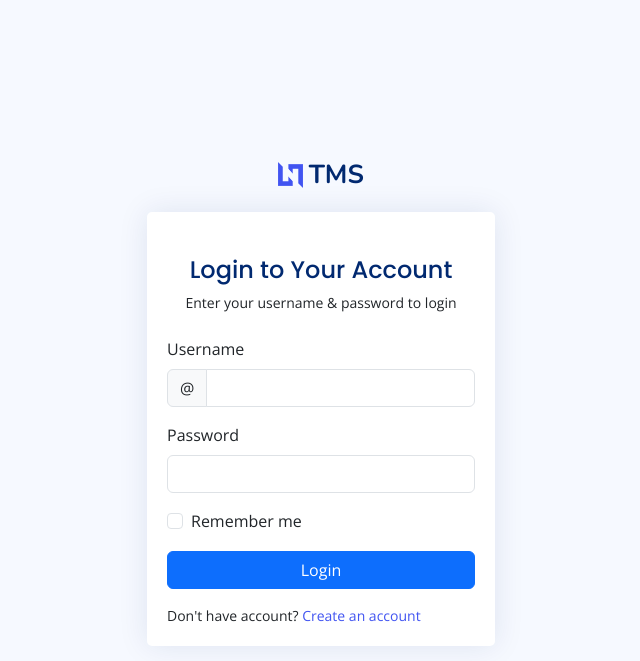
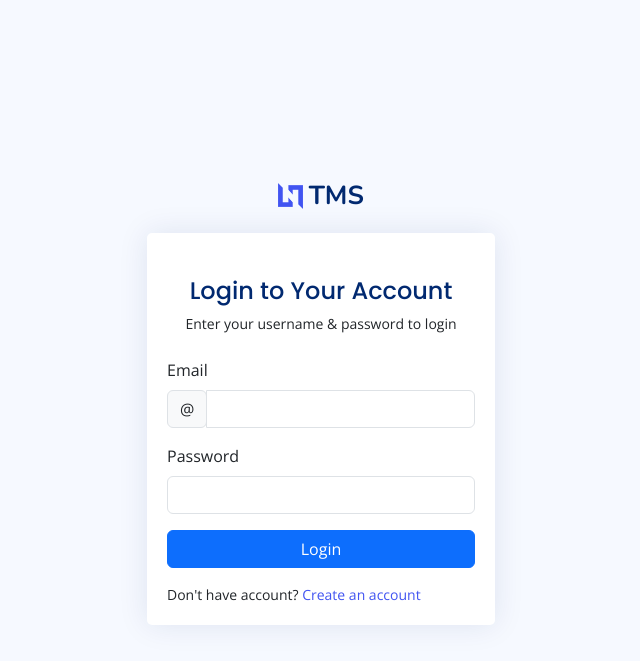
Before and after one commit to Niel22/django-task-management-system, a Django app: page /auth/login in a window 1280 px wide. Shown: the top 661 px of the page, without its empty margins (319-959 px from the left). Run offline with Django 5.2, Linux system fonts and the light colour scheme; some libraries are stand-ins or nearby versions.

Commit message:
Implementing user registration and authentication

```diff
--- a/templates/inc/sidebar.html
+++ b/templates/inc/sidebar.html
@@ -17,7 +17,7 @@
       </li><!-- End Register Page Nav -->
 
       <li class="nav-item">
-        <a class="nav-link collapsed" href="pages-login.html">
+        <a class="nav-link collapsed" href="{% url 'logout' %}ages-login.html%}">
           <i class="bi bi-box-arrow-in-right"></i>
           <span>Logout</span>
         </a>
--- a/user_auth/templates/user_auth/login.html
+++ b/user_auth/templates/user_auth/login.html
@@ -57,34 +57,41 @@
                     <p class="text-center small">Enter your username & password to login</p>
                   </div>
 
-                  <form class="row g-3 needs-validation" novalidate>
+                  {% if messages %}
+                    {% for message in messages %}
+                      <div class="alert alert-success">
+                        {{ message }}
+                      </div>
+                    {% endfor %}
+                  {% endif %}
+
+                  <form class="row g-3 needs-validation" method="post" action="">
+                    {% csrf_token %}
 
                     <div class="col-12">
-                      <label for="yourUsername" class="form-label">Username</label>
+                      <label for="email" class="form-label">Email</label>
                       <div class="input-group has-validation">
                         <span class="input-group-text" id="inputGroupPrepend">@</span>
-                        <input type="text" name="username" class="form-control" id="yourUsername" required>
-                        <div class="invalid-feedback">Please enter your username.</div>
+                        <input type="text" name="email" class="form-control" id="email">
                       </div>
+                      {% if errors.email %}
+                        <span class="text-sm text-danger">{{ errors.email }}</span>
+                      {% endif %}
                     </div>
 
                     <div class="col-12">
                       <label for="yourPassword" class="form-label">Password</label>
-                      <input type="password" name="password" class="form-control" id="yourPassword" required>
-                      <div class="invalid-feedback">Please enter your password!</div>
+                      <input type="password" name="password" class="form-control" id="yourPassword">
+                      {% if errors.password %}
+                        <span class="text-sm text-danger">{{ errors.password }}</span>
+                      {% endif %}
                     </div>
 
-                    <div class="col-12">
-                      <div class="form-check">
-                        <input class="form-check-input" type="checkbox" name="remember" value="true" id="rememberMe">
-                        <label class="form-check-label" for="rememberMe">Remember me</label>
-                      </div>
-                    </div>
                     <div class="col-12">
                       <button class="btn btn-primary w-100" type="submit">Login</button>
                     </div>
                     <div class="col-12">
-                      <p class="small mb-0">Don't have account? <a href="{% url 'register' %}">Create an account</a></p>
+                      <p class="small mb-0">Don't have account? <a href="{% url 'registerPage' %}">Create an account</a></p>
                     </div>
                   </form>
 
--- a/user_auth/urls.py
+++ b/user_auth/urls.py
@@ -2,6 +2,7 @@ from django.urls import path
 from . import views
 
 urlpatterns = [
-    path('auth/login', views.loginPage, name="login"),
-    path('auth/register', views.registerPage, name="register")
+    path('auth/login', views.loginPage, name="loginPage"),
+    path('auth/register', views.registerPage, name="registerPage"),
+    path('logout', views.logout, name="logout")
 ]
--- a/user_auth/views.py
+++ b/user_auth/views.py
@@ -1,8 +1,88 @@
-from django.shortcuts import render
+from django.shortcuts import render, redirect
+import re
+from django.contrib.auth.models import User
+from django.contrib.auth import authenticate, login
+from django.contrib import messages
 
 # Create your views here.
 def loginPage(request):
+
+
+    errors = {}
+    if request.method == "POST":
+        email = request.POST.get('email', '').strip()
+        password = request.POST.get('password', '').strip()
+
+        email_regex = r'^[a-zA-Z0-9._%-]+@[a-zA-Z0-9.-]+\.[a-zA-Z]{2,}$'
+        if not email:
+            errors['email'] = "Email is required."
+        elif not re.match(email_regex, email):
+            errors['email'] = "Enter a valid email."
+
+        if not password:
+            errors['password'] = "Password field is required"
+
+        if errors:
+            return render(request, 'user_auth/login.html', {'errors' : errors})
+
+        validated_user = authenticate(email=email, password=password)
+
+        if validated_user is not None:
+            login(request, validated_user)
+            return redirect('home')
+
+
+        errors['email'] = "Invalid email or password."
+        return render(request, 'user_auth/login.html', {'errors' : errors})
+
+
+    # Default login page
     return render(request, 'user_auth/login.html', {})
 
 def registerPage(request):
+
+    if request.method == "POST":
+        errors = {}
+        name = request.POST.get('name', '').strip()
+        email = request.POST.get('email', '').strip()
+        username = request.POST.get('username', '').strip()
+        password = request.POST.get('password', '').strip()
+
+        if not name:
+            errors['name'] = "Name is required"
+        elif len(name) < 3:
+            errors['name'] = "Name must be more than 3 characters long"
+
+        email_regex = r'^[a-zA-Z0-9._%-]+@[a-zA-Z0-9.-]+\.[a-zA-Z]{2,}$'
+        if not email:
+            errors['email'] = "Email is required."
+        elif not re.match(email_regex, email):
+            errors['email'] = "Enter a valid email."
+        elif User.objects.filter(email=email):
+            errors['email'] = "Email has already being taken"
+
+        if not username:
+            errors['username'] = "Username is required"
+        elif User.objects.filter(username=username):
+            errors['username'] = "Username already taken"
+
+        if not password:
+            errors['password'] = "Password field is required"
+        elif len(password) < 8:
+            errors['password'] = "Password should not be less than 8 characters"
+
+        if errors:
+            return render(request, 'user_auth/register.html', {'errors' : errors})
+
+        new_user = User.objects.create_user(username=username, email=email, password=password)
+        new_user.name = name
+        new_user.save()
+
+        messages.success(request, "You have been registered, now proceed to login")
+        return redirect('loginPage')
+
     return render(request, 'user_auth/register.html', {})
+
+def logout(request):
+    logout
+    return redirect('loginPage')
```
Also changed, not shown: mysite/settings.py (+7 -1 lines), user_auth/backends.py (added, +19 -0 lines), user_auth/templates/user_auth/register.html (+20 -11 lines), db.sqlite3.
